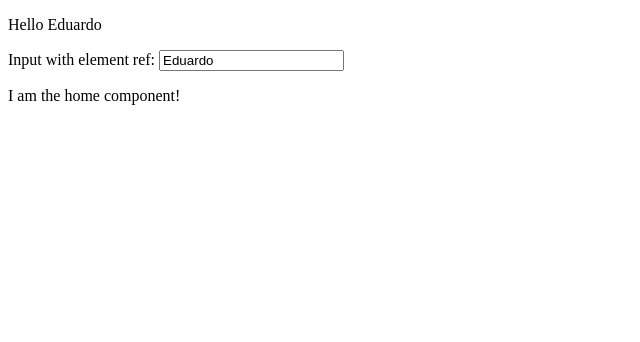
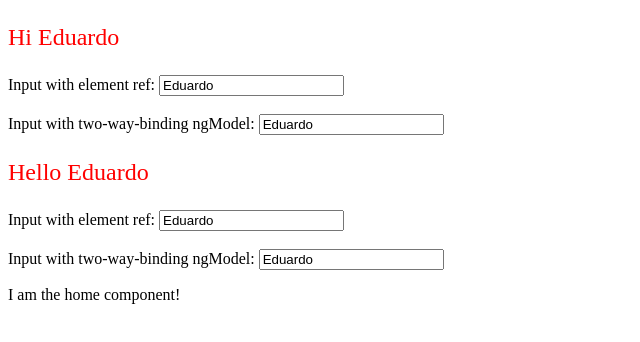
Before and after one commit to SirZemar/ionic-angular-josh-morony, an Angular app: page /home in a window 1280 px wide. Shown: the top 342 px of the page, without its empty margins (0-640 px from the left). Built offline with nearby package versions, Linux system fonts and the light colour scheme.

Commit message:
add style directive

```diff
--- /dev/null
+++ b/src/app/directives/big-alert/big-alert.directive.ts
@@ -0,0 +1,12 @@
+import { Directive } from '@angular/core';
+
+@Directive({
+  selector: '[appBigAlert]',
+  host: {
+    '[style.color]': '"red"',
+    '[style.font-size]': '"1.5em"',
+  },
+})
+export class BigAlertDirective {
+  constructor() {}
+}
--- a/src/app/home/ui/welcome/welcome.component.html
+++ b/src/app/home/ui/welcome/welcome.component.html
@@ -1,5 +1,14 @@
-<p>Hello {{name}} </p>
-<div>
-  <label for="elementRef" >Input with element ref: </label>
-  <input name="elementRef" #inputElementRef [value]="name" (input)="onChange($event)"/>
-</div>
+<ng-container *ngTemplateOutlet="myTemplate; context: {greeting: 'Hi'}"></ng-container>
+<ng-container *ngTemplateOutlet="myTemplate"></ng-container>
+
+<ng-template #myTemplate let-greeting="greeting">
+  <p appBigAlert>{{greeting ? greeting: "Hello" }} {{name}} </p>
+  <div>
+    <label for="elementRef" >Input with element ref: </label>
+    <input name="elementRef" #inputElementRef [value]="name" (input)="onChange($event)"/>
+    <br />
+    <br />
+    <label for="twoWayBinding" >Input with two-way-binding ngModel: </label>
+    <input name="twoWayBinding" [value]="name" [(ngModel)]="name"/>
+  </div>
+</ng-template>
```
Also changed, not shown: src/app/app.module.ts (+11 -2 lines), 1 other file (tests, documents, lock files or other folders).
